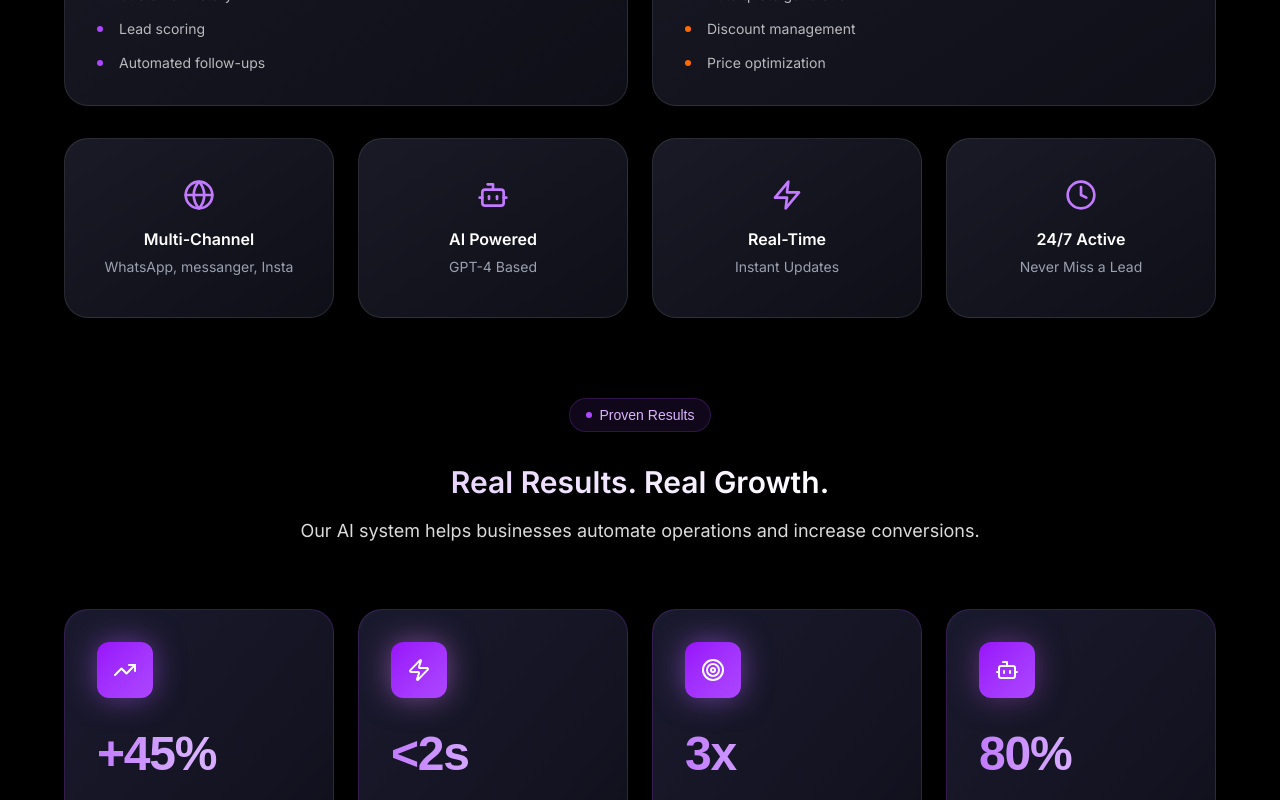
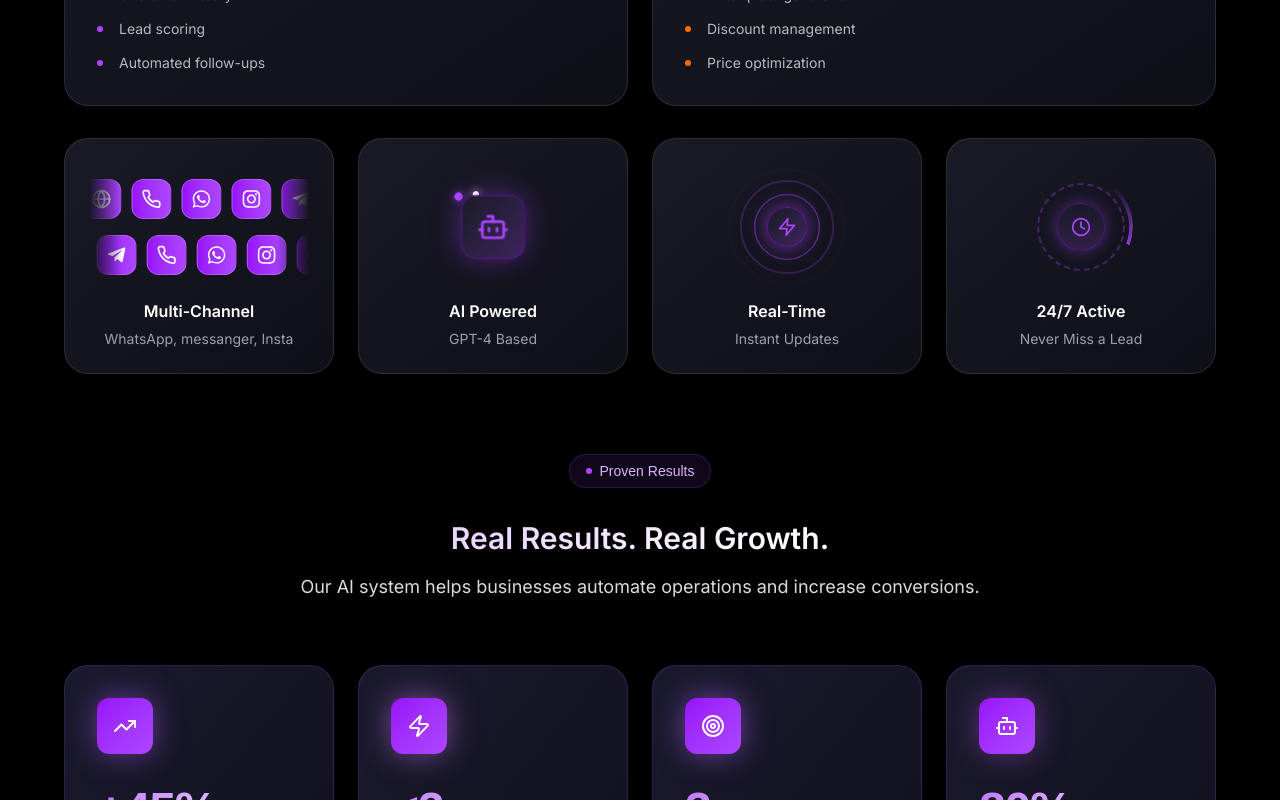
Before and after one commit to morshedsajid26/TUGATAI-LandingPage, a Next.js app in the folder tugatai-landing-page/: page / in a window 1280 px wide. Shown: the part 2660-3460 px from the top of the page. Built offline with nearby package versions, Linux system fonts and the light colour scheme.

Commit message:
motion  of features added

```diff
--- a/tugatai-landing-page/src/app/(landing page)/Features.jsx
+++ b/tugatai-landing-page/src/app/(landing page)/Features.jsx
@@ -10,7 +10,9 @@ import {
   FiGlobe,
   FiZap,
   FiClock,
+  FiPhone,
 } from "react-icons/fi";
+import { FaWhatsapp, FaInstagram, FaTelegramPlane, FaFacebookMessenger } from "react-icons/fa";
 import { LuBot } from "react-icons/lu";
 import { motion } from "framer-motion";
 
@@ -73,28 +75,173 @@ const featuresData = [
   },
 ];
 
+const MultiChannelAnimation = () => {
+  const iconsRow1 = [
+    <FaWhatsapp className="w-5 h-5 text-white" />,
+    <FaInstagram className="w-5 h-5 text-white" />,
+    <FaTelegramPlane className="w-5 h-5 text-white" />,
+    <FaFacebookMessenger className="w-5 h-5 text-white" />,
+    <FiGlobe className="w-5 h-5 text-white" />,
+    <FiPhone className="w-5 h-5 text-white" />,
+  ];
+
+  const iconsRow2 = [
+    <FaFacebookMessenger className="w-5 h-5 text-white" />,
+    <FiGlobe className="w-5 h-5 text-white" />,
+    <FaTelegramPlane className="w-5 h-5 text-white" />,
+    <FiPhone className="w-5 h-5 text-white" />,
+    <FaWhatsapp className="w-5 h-5 text-white" />,
+    <FaInstagram className="w-5 h-5 text-white" />,
+  ];
+
+  const IconBox = ({ icon }) => (
+    <div className="w-10 h-10 rounded-[12px] bg-gradient-to-r from-[#9810FA] to-[#AD46FF] flex items-center justify-center shrink-0  border border-white/20">
+      {icon}
+    </div>
+  );
+
+  return (
+    <div
+      className="w-full h-28 relative overflow-hidden flex flex-col justify-center gap-4 mb-4"
+      style={{
+        WebkitMaskImage:
+          "linear-gradient(to right, transparent, black 15%, black 85%, transparent)",
+        maskImage:
+          "linear-gradient(to right, transparent, black 15%, black 85%, transparent)",
+      }}
+    >
+      <motion.div
+        animate={{ x: [0, -300] }}
+        transition={{ repeat: Infinity, duration: 10, ease: "linear" }}
+        className="flex gap-2.5 w-max"
+      >
+        {[...iconsRow1, ...iconsRow1, ...iconsRow1].map((icon, i) => (
+          <IconBox key={`r1-${i}`} icon={icon} />
+        ))}
+      </motion.div>
+      <motion.div
+        animate={{ x: [-300, 0] }}
+        transition={{ repeat: Infinity, duration: 10, ease: "linear" }}
+        className="flex gap-2.5 w-max"
+      >
+        {[...iconsRow2, ...iconsRow2, ...iconsRow2].map((icon, i) => (
+          <IconBox key={`r2-${i}`} icon={icon} />
+        ))}
+      </motion.div>
+    </div>
+  );
+};
+
+const AiPoweredAnimation = () => {
+  return (
+    <div className="w-full h-28 relative flex items-center justify-center overflow-hidden mb-4">
+      {/* Orbiting particles */}
+      <motion.div
+        animate={{ rotate: 360 }}
+        transition={{ repeat: Infinity, duration: 8, ease: "linear" }}
+        className="absolute w-[100px] h-[100px]"
+      >
+        <div className="w-2 h-2 rounded-full bg-[#AD46FF] absolute top-0 left-1/2 -translate-x-1/2 shadow-[0_0_8px_rgba(173,70,255,0.8)]" />
+      </motion.div>
+      <motion.div
+        animate={{ rotate: -360 }}
+        transition={{ repeat: Infinity, duration: 12, ease: "linear" }}
+        className="absolute w-20 h-20"
+      >
+        <div className="w-1.5 h-1.5 rounded-full bg-white absolute bottom-0 left-1/2 -translate-x-1/2 shadow-[0_0_8px_rgba(255,255,255,0.8)]" />
+      </motion.div>
+
+      <motion.div
+        animate={{ scale: [1, 1.15, 1] }}
+        transition={{ repeat: Infinity, duration: 2, ease: "easeInOut" }}
+        className="relative z-10 w-14 h-14 rounded-[14px] bg-gradient-to-br from-[#1A1A27] to-[#AD46FF]/30 border border-[#9810FA]/40 flex items-center justify-center shadow-[0_0_25px_rgba(173,70,255,0.4)] backdrop-blur-md"
+      >
+        <LuBot className="w-7 h-7 text-[#AD46FF]" />
+      </motion.div>
+    </div>
+  );
+};
+
+const RealTimeAnimation = () => {
+  return (
+    <div className="w-full h-28 flex items-center justify-center relative mb-4">
+      {/* Expanding ripples */}
+      <motion.div
+        animate={{ scale: [1, 2.5], opacity: [0.6, 0] }}
+        transition={{ repeat: Infinity, duration: 2, ease: "easeOut" }}
+        className="absolute w-12 h-12 rounded-full border-[1.5px] border-[#AD46FF]"
+      />
+      <motion.div
+        animate={{ scale: [1, 2.5], opacity: [0.6, 0] }}
+        transition={{ repeat: Infinity, duration: 2, ease: "easeOut", delay: 0.6 }}
+        className="absolute w-12 h-12 rounded-full border-[1.5px] border-[#AD46FF]"
+      />
+      <motion.div
+        animate={{ scale: [1, 2.5], opacity: [0.6, 0] }}
+        transition={{ repeat: Infinity, duration: 2, ease: "easeOut", delay: 1.2 }}
+        className="absolute w-12 h-12 rounded-full border-[1.5px] border-[#AD46FF]"
+      />
+      {/* Center dot */}
+      <div className="relative z-10 w-10 h-10 rounded-full bg-gradient-to-br from-[#1A1A27] to-[#AD46FF]/30 border border-[#9810FA]/40 flex items-center justify-center shadow-[0_0_20px_rgba(173,70,255,0.6)] backdrop-blur-md">
+        <FiZap className="w-5 h-5 text-[#AD46FF]" />
+      </div>
+    </div>
+  );
+};
+
+const Active247Animation = () => {
+  return (
+    <div className="w-full h-28 relative flex items-center justify-center mb-4">
+      {/* Dashed spinning circle */}
+      <motion.div
+        animate={{ rotate: 360 }}
+        transition={{ repeat: Infinity, duration: 10, ease: "linear" }}
+        className="absolute w-[88px] h-[88px] rounded-full border-[2px] border-dashed border-[#AD46FF]/30"
+      />
+      {/* Outer spinning gradient line */}
+      <div className="absolute w-[104px] h-[104px] rounded-full flex items-center justify-center">
+        <motion.div
+          animate={{ rotate: 360 }}
+          transition={{ repeat: Infinity, duration: 3, ease: "linear" }}
+          className="w-full h-full rounded-full"
+          style={{
+            background:
+              "conic-gradient(from 0deg, transparent 0%, transparent 80%, rgba(173,70,255,0.8) 100%)",
+            WebkitMaskImage: "radial-gradient(transparent 65%, black 66%)",
+            maskImage: "radial-gradient(transparent 65%, black 66%)",
+          }}
+        />
+      </div>
+      {/* Center clock */}
+      <div className="relative z-10 w-12 h-12 rounded-full bg-gradient-to-b from-[#1A1A27] to-[#AD46FF]/20 flex items-center justify-center shadow-[0_0_15px_rgba(173,70,255,0.4)] border border-[#9810FA]/30 backdrop-blur-sm">
+        <FiClock className="w-5 h-5 text-[#AD46FF]" />
+      </div>
+    </div>
+  );
+};
+
 const smallFeaturesData = [
   {
     id: 5,
-    icon: <FiGlobe className="text-[#C27AFF] w-8 h-8" />,
+    animation: <MultiChannelAnimation />,
     title: "Multi-Channel",
     subtitle: "WhatsApp, messanger, Insta",
   },
   {
     id: 6,
-    icon: <LuBot className="text-[#C27AFF] w-8 h-8" />,
+    animation: <AiPoweredAnimation />,
     title: "AI Powered",
     subtitle: "GPT-4 Based",
   },
   {
     id: 7,
-    icon: <FiZap className="text-[#C27AFF] w-8 h-8" />,
+    animation: <RealTimeAnimation />,
     title: "Real-Time",
     subtitle: "Instant Updates",
   },
   {
     id: 8,
-    icon: <FiClock className="text-[#C27AFF] w-8 h-8" />,
+    animation: <Active247Animation />,
     title: "24/7 Active",
     subtitle: "Never Miss a Lead",
   },
@@ -155,15 +302,18 @@ const Features = () => {
               whileInView={{ opacity: 1, scale: 1, y: 0 }}
               viewport={{ once: false, margin: "-50px" }}
               transition={{ duration: 0.5, delay: 0.4 + idx * 0.1 }}
-              className=" md:col-span-3 col-span-12 bg-gradient-to-br from-[#1A1A27]  to-[#0F0F18] border border-white/10 rounded-[24px] py-10 px-6 flex flex-col items-center justify-center text-center  mt-2"
+              className=" md:col-span-3 col-span-12 bg-gradient-to-br from-[#1A1A27]  to-[#0F0F18] border border-white/10 rounded-[24px] pt-8 pb-6 px-6 flex flex-col items-center justify-center text-center  mt-2 overflow-hidden relative group"
             >
-              <div className="mb-4">{feature.icon}</div>
-              <h4 className="text-white font-semibold text-base mb-1.5 font-inter">
+              {feature.animation}
+              <h4 className="text-white font-semibold text-base mb-1.5 font-inter relative z-10">
                 {feature.title}
               </h4>
-              <p className="text-[#99A1AF] text-sm font-inter">
+              <p className="text-[#99A1AF] text-sm font-inter relative z-10">
                 {feature.subtitle}
               </p>
+
+              {/* Optional background glow on hover */}
+              <div className="absolute inset-0 bg-gradient-to-b from-transparent to-[#AD46FF]/10 opacity-0 group-hover:opacity-100 transition-opacity duration-500" />
             </motion.div>
           ))}
         </div>
```
